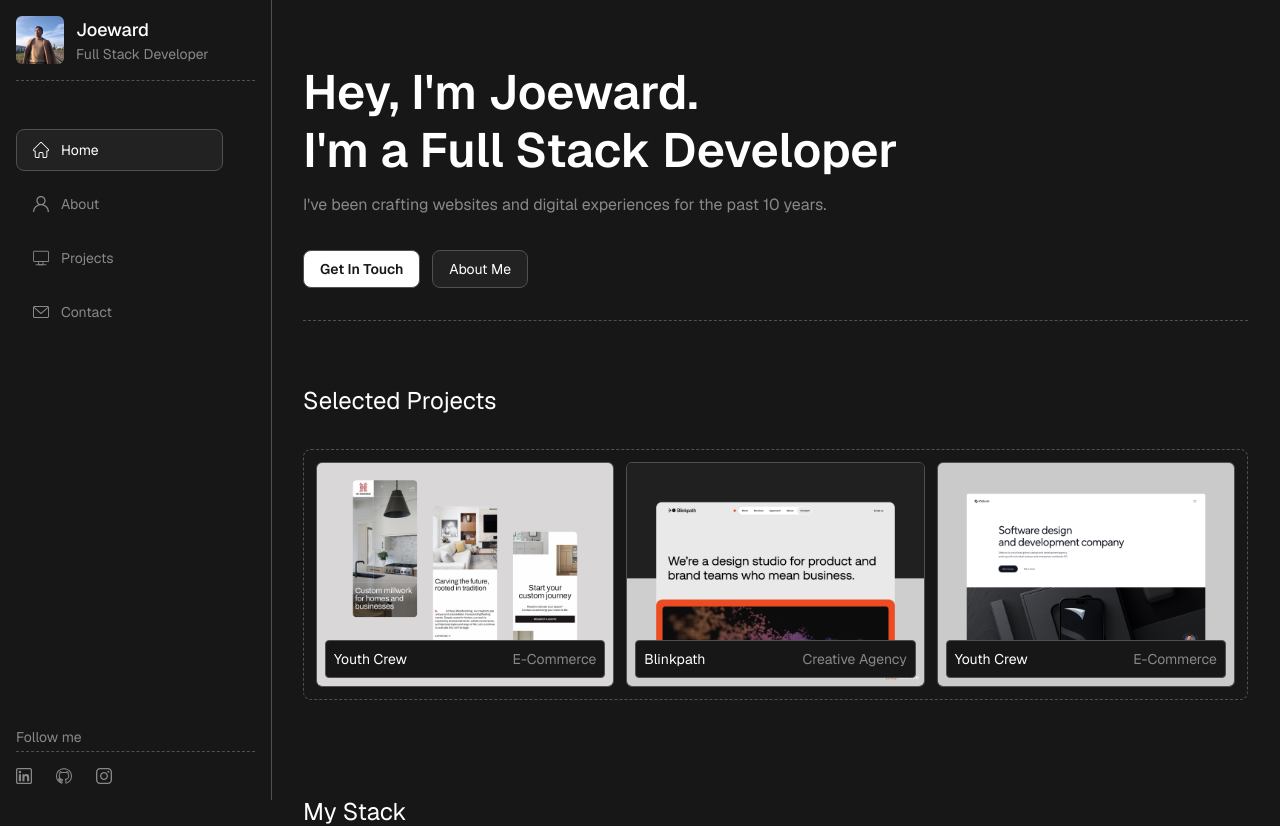
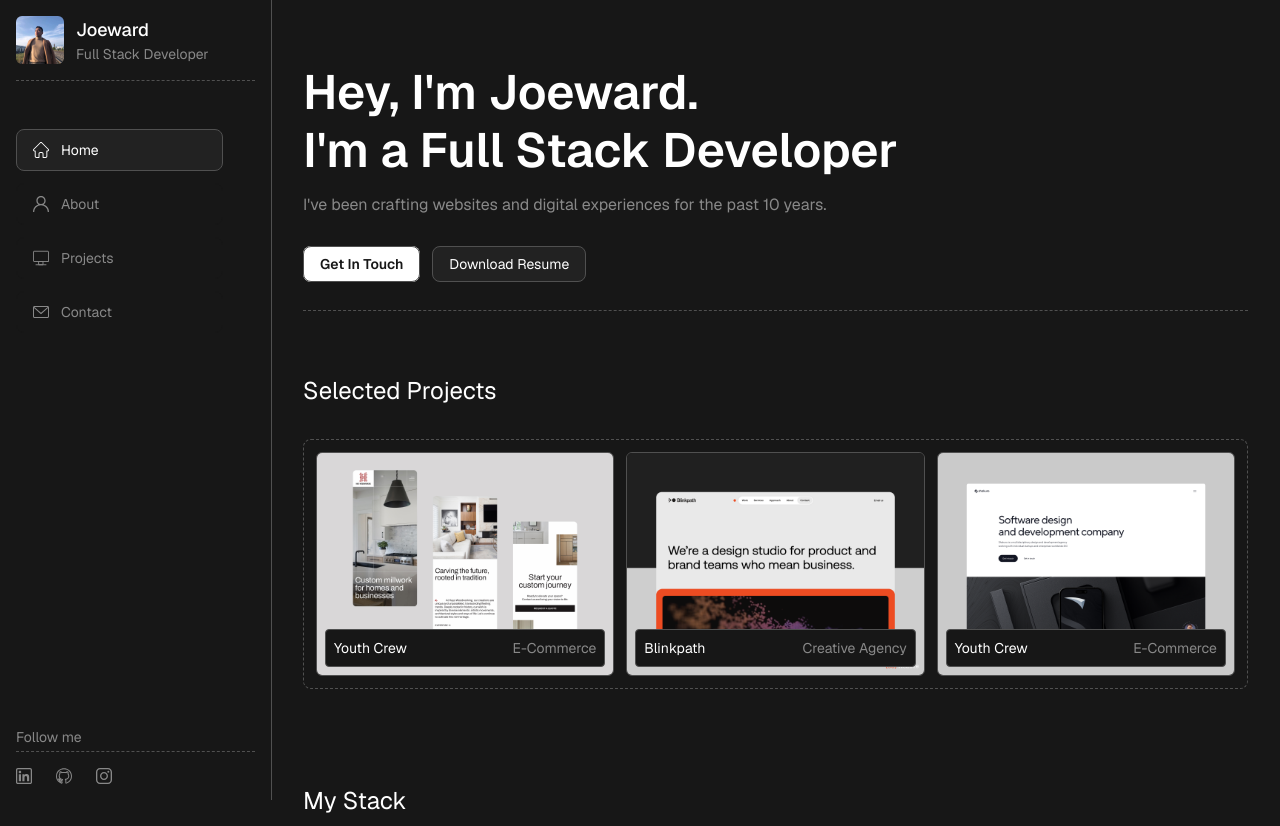
Before and after one commit to joewardperalta/personal-portfolio, a Next.js app: page / in a window 1280 px wide. Shown: the top 826 px of the page. Built offline with nearby package versions, Linux system fonts and the light colour scheme.

Commit message:
Move the style for the button, primary button, and secondary button to the global css stylesheet.

```diff
--- a/app/globals.css
+++ b/app/globals.css
@@ -29,3 +29,37 @@ body {
 .main-content {
   padding: 0 0 0 271px;
 }
+
+/* Buttons */
+
+.btn {
+  padding: 0.5rem 1rem;
+  font-size: 0.875rem;
+  border-radius: 0.5rem;
+  cursor: pointer;
+  border: 1px solid var(--border-color);
+  text-transform: capitalize;
+}
+
+.primary-btn {
+  background-color: var(--secondary-color);
+  font-weight: 600;
+  transition: all;
+  transition-duration: 300ms;
+  color: var(--primary-color);
+  margin-right: 0.75rem;
+}
+.primary-btn:hover {
+  background-color: var(--secondary-color-dark);
+}
+
+.secondary-btn {
+  background-color: var(--primary-color-light);
+  color: var(--secondary-color);
+  font-weight: 400;
+  transition: all;
+  transition-duration: 300ms;
+}
+.secondary-btn:hover {
+  background-color: var(--primary-color);
+}
--- a/app/page.js
+++ b/app/page.js
@@ -35,6 +35,7 @@ import JiraIcon from "@/components/icons/tech/JiraIcon";
 // Data
 import projects from "@/data/projects.json";
 import techStack from "@/data/tech-stack.json";
+import Link from "next/link";
 
 // Constants
 const techStackIconMap = {
@@ -75,8 +76,16 @@ export default function Page() {
           </Headline>
 
           <CallToAction>
-            <PrimaryButton className="mr-3">Get in touch</PrimaryButton>
-            <SecondaryButton>About me</SecondaryButton>
+            <Link className="btn primary-btn" href="/contact">
+              Get in touch
+            </Link>
+            <Link
+              className="btn secondary-btn"
+              href="/resources/joeward_peralta_resume.pdf"
+              download
+            >
+              Download resume
+            </Link>
           </CallToAction>
         </Wrapper>
       </Section>
--- a/components/buttons/Button.jsx
+++ b/components/buttons/Button.jsx
@@ -1,9 +1,3 @@
 export default function Button({ children, className }) {
-  return (
-    <button
-      className={`px-4 py-2 text-sm rounded-lg capitalize cursor-pointer border border-tertiary-dark ${className}`}
-    >
-      {children}
-    </button>
-  );
+  return <button className={`btn ${className}`}>{children}</button>;
 }
--- a/components/buttons/PrimaryButton.jsx
+++ b/components/buttons/PrimaryButton.jsx
@@ -1,11 +1,5 @@
 import Button from "./Button";
 
 export default function PrimaryButton({ children, className }) {
-  return (
-    <Button
-      className={`bg-secondary font-semibold text-primary hover:bg-secondary-dark duration-300 ${className}`}
-    >
-      {children}
-    </Button>
-  );
+  return <Button className={`primary-btn ${className}`}>{children}</Button>;
 }
--- a/components/buttons/SecondaryButton.jsx
+++ b/components/buttons/SecondaryButton.jsx
@@ -1,11 +1,5 @@
 import Button from "./Button";
 
 export default function SecondaryButton({ children, className }) {
-  return (
-    <Button
-      className={`bg-primary-light text-white hover:bg-primary font-regular duration-300 ${className}`}
-    >
-      {children}
-    </Button>
-  );
+  return <Button className={`secondary-btn ${className}`}>{children}</Button>;
 }
```
Also changed, not shown: 1 other file (tests, documents, lock files or other folders).
